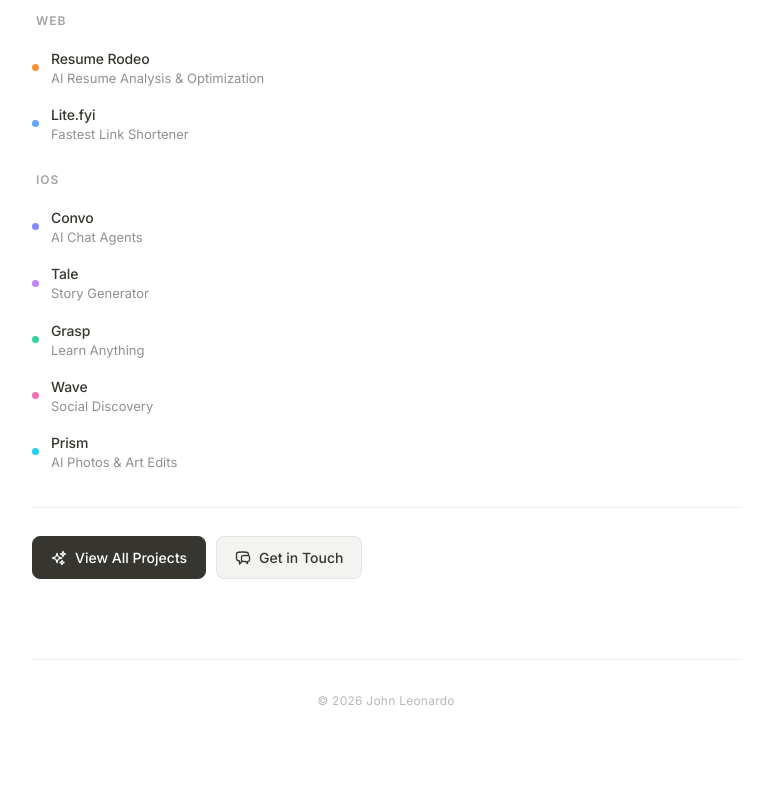
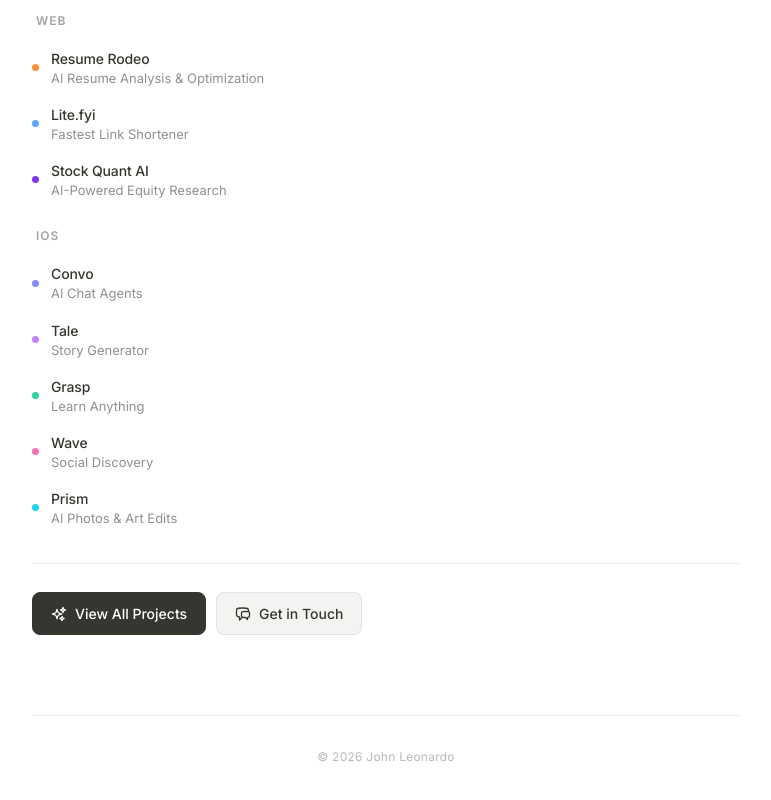
Before and after one commit to jdleo/jdleo-me-latest, a Next.js app: page / in a window 1280 px wide. Shown: the part 954-1754 px from the top of the page, without its empty margins (254-1025 px from the left). Built offline with nearby package versions, Linux system fonts and the light colour scheme; no server answers; the database is empty.

Commit message:
Add Stock Quant AI to web projects section
Generated with [Claude Code](https://claude.ai/code)
via [Happy](https://happy.engineering)

Co-Authored-By: Claude <noreply@anthropic.com>
Co-Authored-By: Happy <yesreply@happy.engineering>

```diff
--- a/src/app/page.tsx
+++ b/src/app/page.tsx
@@ -208,6 +208,13 @@ export default function Home() {
                                         <div className='notion-project-desc'>Fastest Link Shortener</div>
                                     </div>
                                 </a>
+                                <a href='https://stockquantai.com?ref=jdleo.me' target='_blank' className='notion-project-item'>
+                                    <span className='notion-project-dot' style={{ backgroundColor: '#7c3aed' }} />
+                                    <div className='notion-project-info'>
+                                        <div className='notion-project-name'>Stock Quant AI</div>
+                                        <div className='notion-project-desc'>AI-Powered Equity Research</div>
+                                    </div>
+                                </a>
                             </div>
                         </div>
 
```
